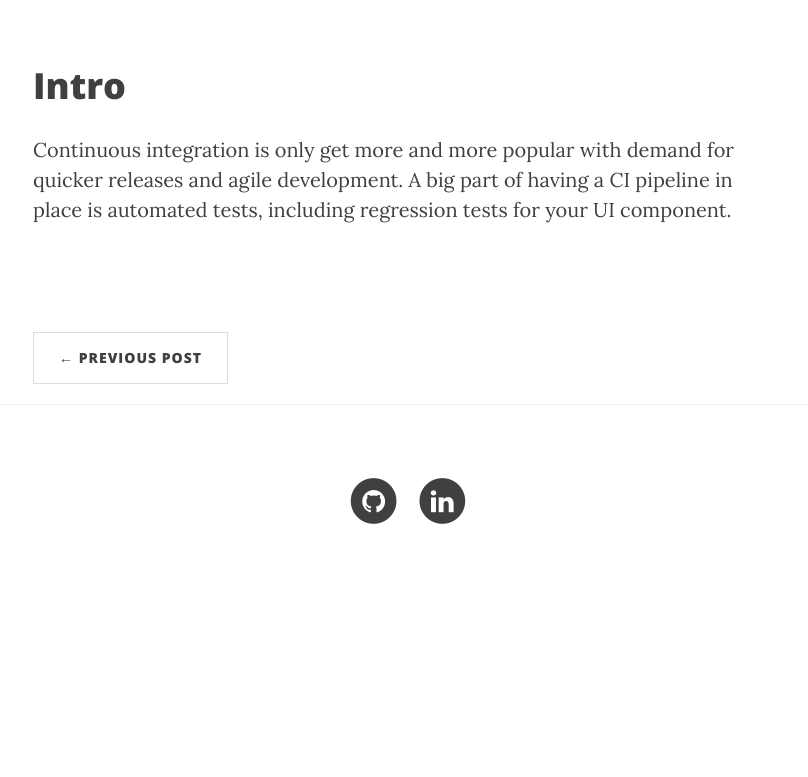
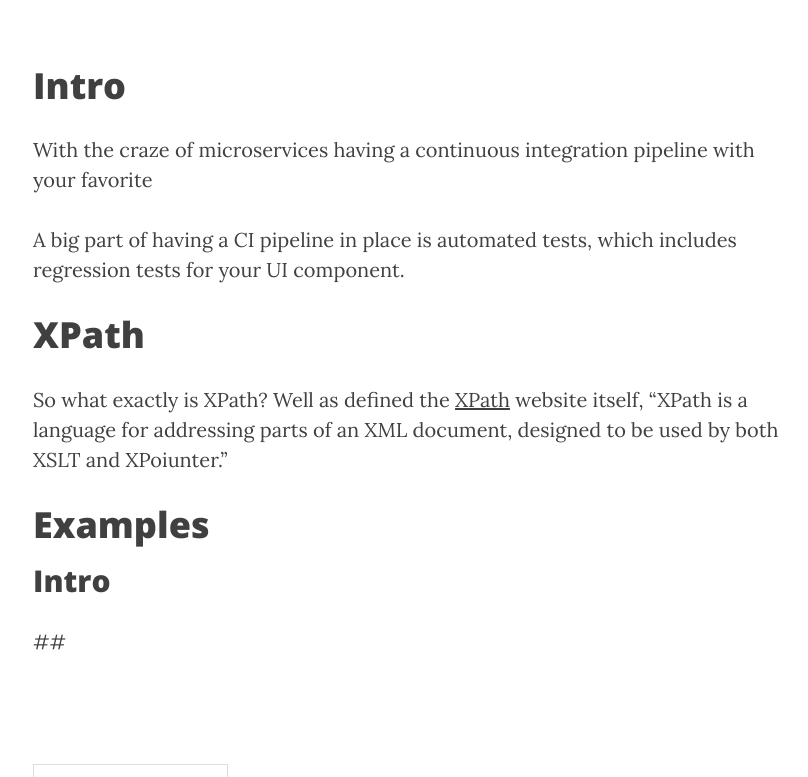
Before and after one commit to kwojcicki/kwojcicki.github.io, a Jekyll site: the page built from _posts/2019-01-11-XPATH.md, in a window 1280 px wide and 900 px high, scrolled down 421 px, cut to the strip 123-900 px from the top of the window. Shown: the whole strip, without its empty margins (232-1040 px from the left). Built offline with Jekyll 4.4.1, drawn with Linux system fonts in a browser that asks for light colours; nearby versions of some CDN libraries; before the commit the page ends 1168 px from its top, so only the background shows below that.

Commit message:
changed tag and small xpath

```diff
--- a/_posts/2019-01-11-XPATH.md
+++ b/_posts/2019-01-11-XPATH.md
@@ -11,4 +11,18 @@ tags: [ Xpath ]
 
 # Intro
 
-Continuous integration is only get more and more popular with demand for quicker releases and agile development. A big part of having a CI pipeline in place is automated tests, including regression tests for your UI component.
+With the craze of microservices having a continuous integration pipeline with your favorite
+
+A big part of having a CI pipeline in place is automated tests, which includes regression tests for your UI component.
+
+# XPath
+
+So what exactly is XPath? Well as defined the [XPath](https://www.w3.org/TR/xpath/all/) website itself, "XPath is a language for addressing parts of an XML document, designed to be used by both XSLT and XPoiunter."
+
+# Examples
+
+## Intro
+
+
+
+##
```
Also changed, not shown: _posts/2018-01-15-IDIOMATIC-GO.md (+1 -1 lines).
